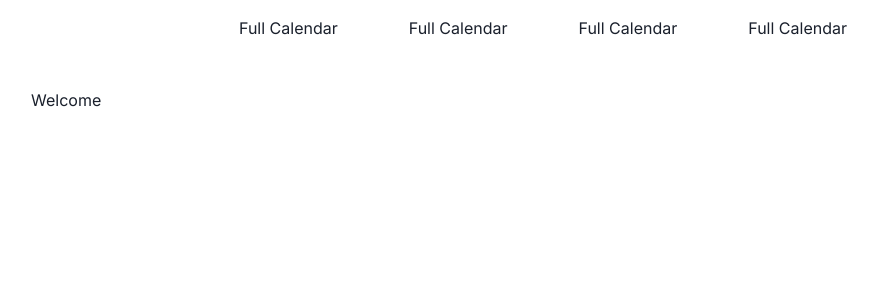
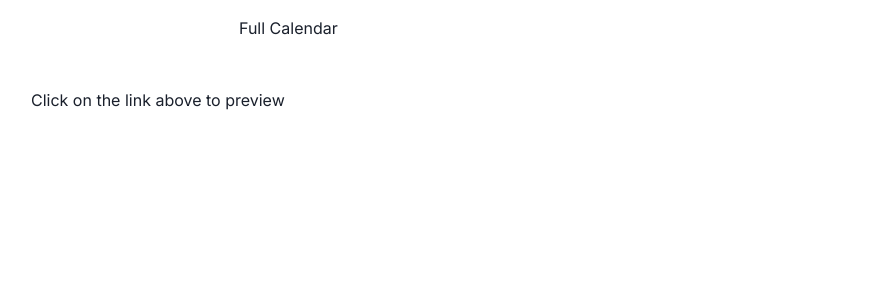
Before and after one commit to Ibwedagama/next-calendar, a Next.js app: page / in a window 1280 px wide. Shown: the top 300 px of the page, without its empty margins (97-973 px from the left). Built offline with nearby package versions, Linux system fonts and the light colour scheme.

Commit message:
change navbar item

```diff
--- a/src/app/page.tsx
+++ b/src/app/page.tsx
@@ -1,3 +1,3 @@
 export default function Home() {
-  return <h1>Welcome</h1>
+  return <h1>Click on the link above to preview</h1>
 }
--- a/src/components/TheNavbar.tsx
+++ b/src/components/TheNavbar.tsx
@@ -6,9 +6,6 @@ const TheNavbar = () => {
     <header className="max-w-screen-sm mx-auto">
       <nav className="flex gap-8 p-4 justify-between items-center">
         <Link href="/full-calendar">Full Calendar</Link>
-        <Link href="/">Full Calendar</Link>
-        <Link href="/">Full Calendar</Link>
-        <Link href="/">Full Calendar</Link>
       </nav>
     </header>
   )
```
